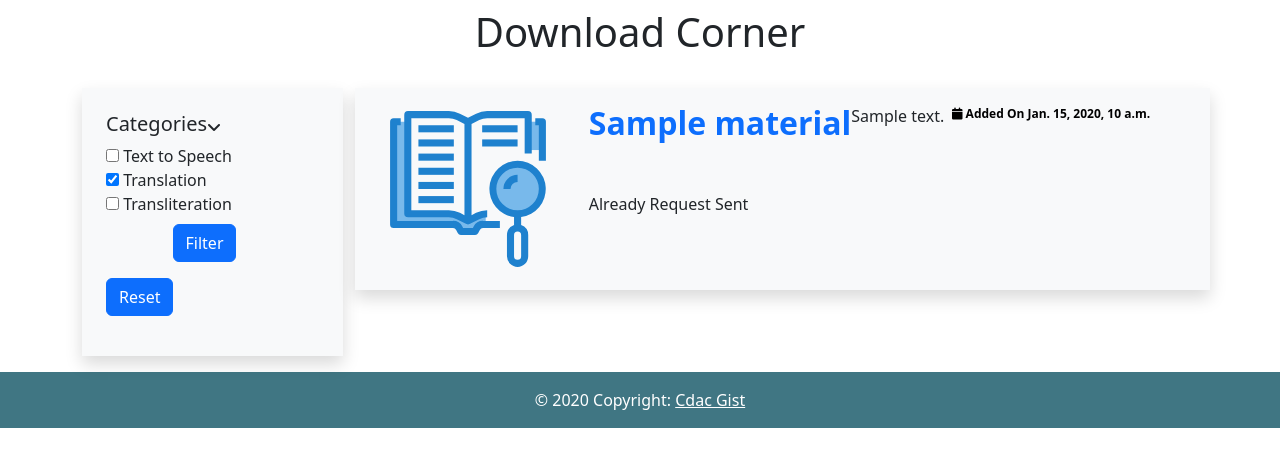
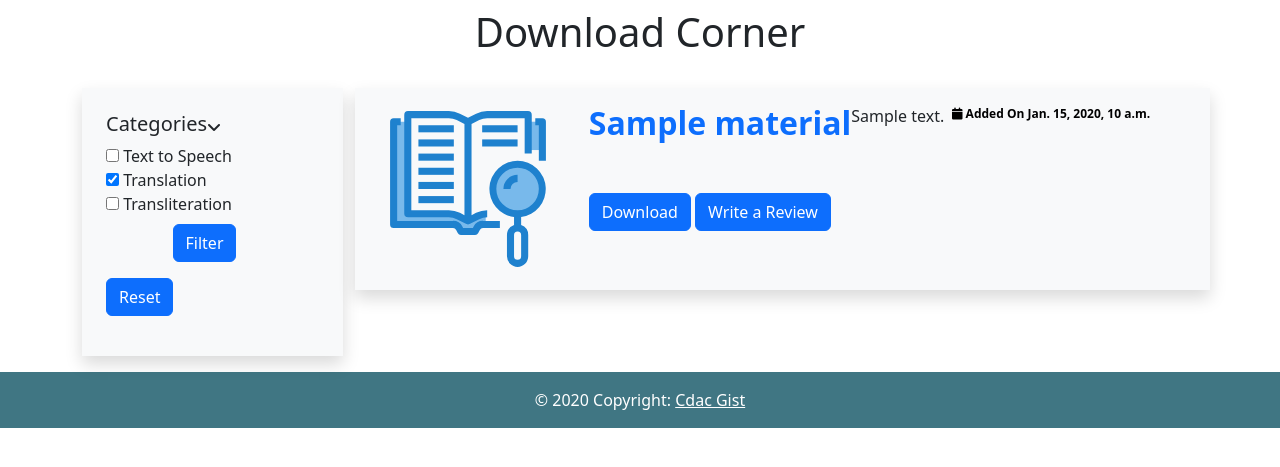
Before and after one commit to Abhijeet-kadance/SecureFileSystem, a Django app: page /download in a window 1280 px wide. Shown: the part 76-543 px from the top of the page. Run offline with Django 4.2, Linux system fonts and the light colour scheme; a user stored in the database is signed in; tables that the repository leaves empty hold one stand-in row (values such as "Sample post"); some libraries are stand-ins or nearby versions.

Commit message:
Removed Front end single download per user removed

```diff
--- a/SecureFileSystem/FileApp/templates/FileApp/Download.html
+++ b/SecureFileSystem/FileApp/templates/FileApp/Download.html
@@ -185,35 +185,25 @@
               <i class="fa fa-calendar" aria-hidden="true"></i> Added On
               {{ data.Materail_Created_Date }}
             </div>
-
+            <!--
             <div>
                {% for data_new in download_approval_obj %}
-               <!-- <p>{{ data_new.Requested_User }}</p>
-               <p>Logged in User : {{ user }}</p> -->
                   {% if data_new.Requested_User == user and data_new.Material_id == data.id %}
                   <p>Already Request Sent</p>
                   {% else %}
                   <p>Download</p>
                   {% endif %}
                {% endfor %}
-            </div>
-            <!-- {% for approval_data in download_approval_obj %}
-               {% if approval_data.Requested_User == user.get_email %}
-                  <p>{{ approval_data.Requested_User }}</p>
-                  HIi
-               {% endif %}
-            {% endfor %}
-  -->
-            <!-- <div class="download">
-              <a class="btn btn-primary" data-bs-toggle="modal" data-bs-target="#Mymodal{{forloop.counter}}" >Download</a>
-              <button class="btn btn-primary">Write a Review</button>
             </div> -->
 
 
-            <!-- <div class="download">
-               <a class="btn btn-primary" data-bs-toggle="modal" data-bs-target="#Mymodal{{forloop.counter}}">Download</a>
-               <button class="btn btn-primary">Write a Review</button>
-             </div> -->
+            <div class="download">
+              <a class="btn btn-primary" data-bs-toggle="modal" data-bs-target="#Mymodal{{forloop.counter}}" >Download</a>
+              <button class="btn btn-primary">Write a Review</button>
+            </div>
+
+
+
 
           </div>
         </div>
```
